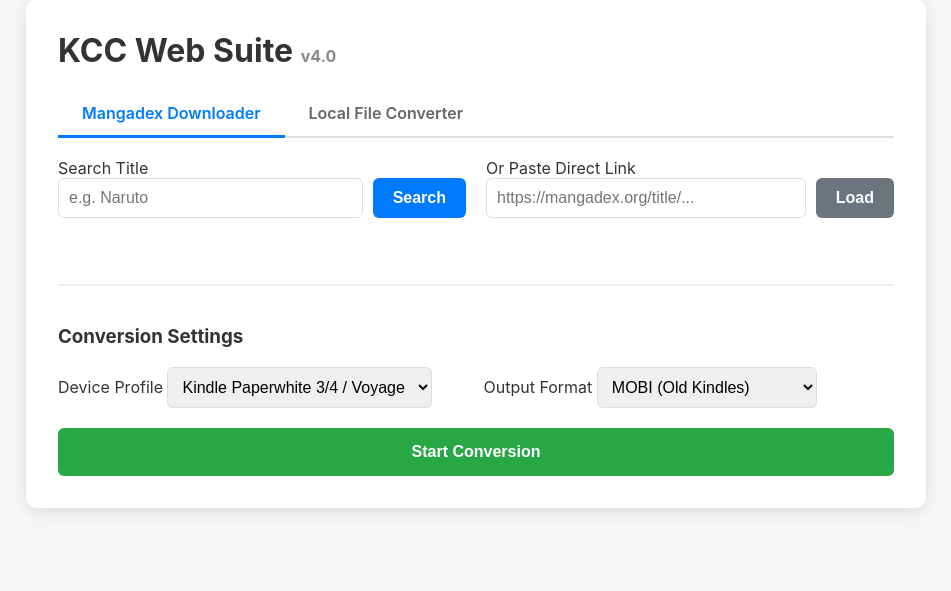
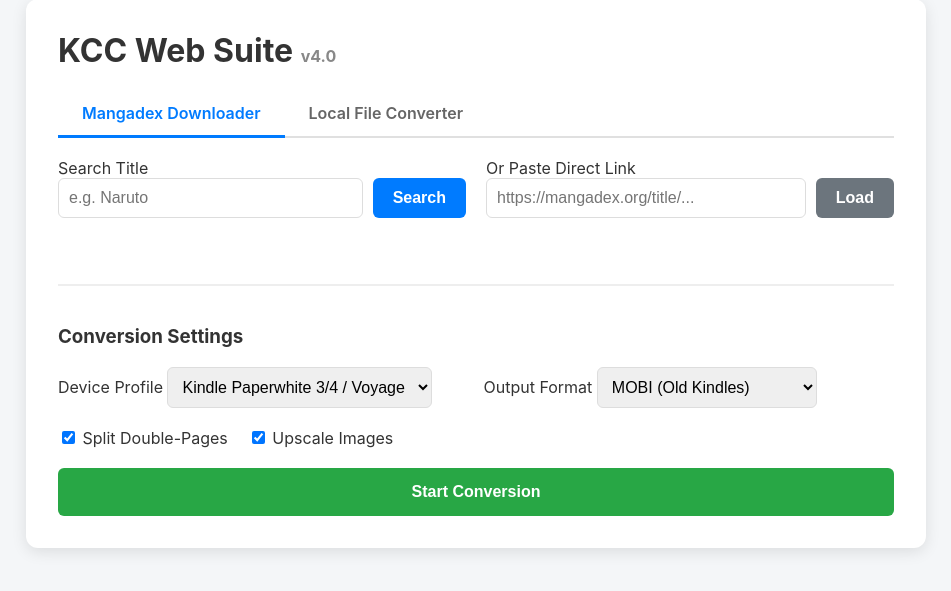
Before and after one commit to clownmandev/kcc-web, a Flask app: page / in a window 1280 px wide. Shown: the part 33-624 px from the top of the page, without its empty margins (164-1115 px from the left). Run offline with Flask 3, Linux system fonts and the light colour scheme; parts of the project's set-up code (start-up, migrations or seed data) failed here and were passed over.

Commit message:
Update index.html

```diff
--- a/templates/index.html
+++ b/templates/index.html
@@ -49,8 +49,8 @@
         .error-line { color: #ff4444; font-weight: bold; }
 
         /* Drag Drop Zone */
-        #drop-zone { border: 2px dashed #ccc; padding: 40px; text-align: center; color: #777; border-radius: 8px; cursor: pointer; }
-        #drop-zone.highlight { border-color: #007bff; background: #f0f7ff; color: #007bff; }
+        #drop-zone { border: 2px dashed #ccc; padding: 40px; text-align: center; color: #777; border-radius: 8px; cursor: pointer; transition: 0.2s; }
+        #drop-zone:hover { background: #fafafa; border-color: #aaa; }
     </style>
     <script>
         let currentMode = 'mangadex'; // 'mangadex' or 'local'
@@ -63,9 +63,6 @@
 
             document.getElementById(`tab-${mode}`).classList.add('active');
             document.getElementById(`content-${mode}`).classList.add('active');
-
-            // Show/Hide relevant controls
-            document.getElementById('mangadex-controls').style.display = (mode === 'mangadex') ? 'block' : 'none';
         }
 
         // --- MANGADEX FUNCTIONS ---
@@ -90,7 +87,6 @@
             if (data.error) { container.innerHTML = `<div style="color:red">Error: ${data.error}</div>`; return; }
 
             data.forEach(m => {
-                // Escape title for function call
                 const safeTitle = m.title.replace(/'/g, "\\'").replace(/"/g, '&quot;');
                 container.innerHTML += `
                     <div class="manga-item">
@@ -129,7 +125,6 @@
             document.getElementById('selected-label').innerHTML = `Selected: <b>${title}</b>`;
             document.getElementById('selection-area').style.display = 'block';
             document.getElementById('results').style.display = 'none';
-            // Clear inputs to reduce clutter
             document.getElementById('search-query').value = '';
             document.getElementById('direct-link').value = '';
         }
@@ -152,7 +147,7 @@
             if (data.status === 'success') {
                 uploadedFilename = data.filename;
                 statusDiv.innerHTML = `Ready to convert: <b>${data.filename}</b>`;
-                document.getElementById('btn-local-start').disabled = false;
+                document.getElementById('btn-start').innerText = "Start Conversion (Local)";
             } else {
                 statusDiv.innerHTML = `Upload Failed: ${data.error}`;
             }
@@ -166,10 +161,14 @@
 
             const profile = document.getElementById('kcc-profile').value;
             const format = document.getElementById('kcc-format').value;
+            const upscale = document.getElementById('kcc-upscale').checked;
+            const splitter = document.getElementById('kcc-splitter').checked;
+
             const params = new URLSearchParams({
                 profile: profile,
                 format: format,
-                upscale: 'true',
+                upscale: upscale,
+                splitter: splitter,
                 manga_style: 'true',
                 mode: currentMode
             });
@@ -287,8 +286,12 @@
                 </div>
             </div>
 
+            <div style="display:flex; gap:20px; margin-bottom:20px;">
+                <label><input type="checkbox" id="kcc-splitter" checked> Split Double-Pages</label>
+                <label><input type="checkbox" id="kcc-upscale" checked> Upscale Images</label>
+            </div>
+
             <button onclick="startProcess()" style="width:100%; padding:15px; background:#28a745;" id="btn-start">Start Conversion</button>
-            <button id="btn-local-start" onclick="startProcess()" style="display:none;">(Hidden Logic Trigger)</button>
         </div>
 
         <div id="log-window"></div>
```
